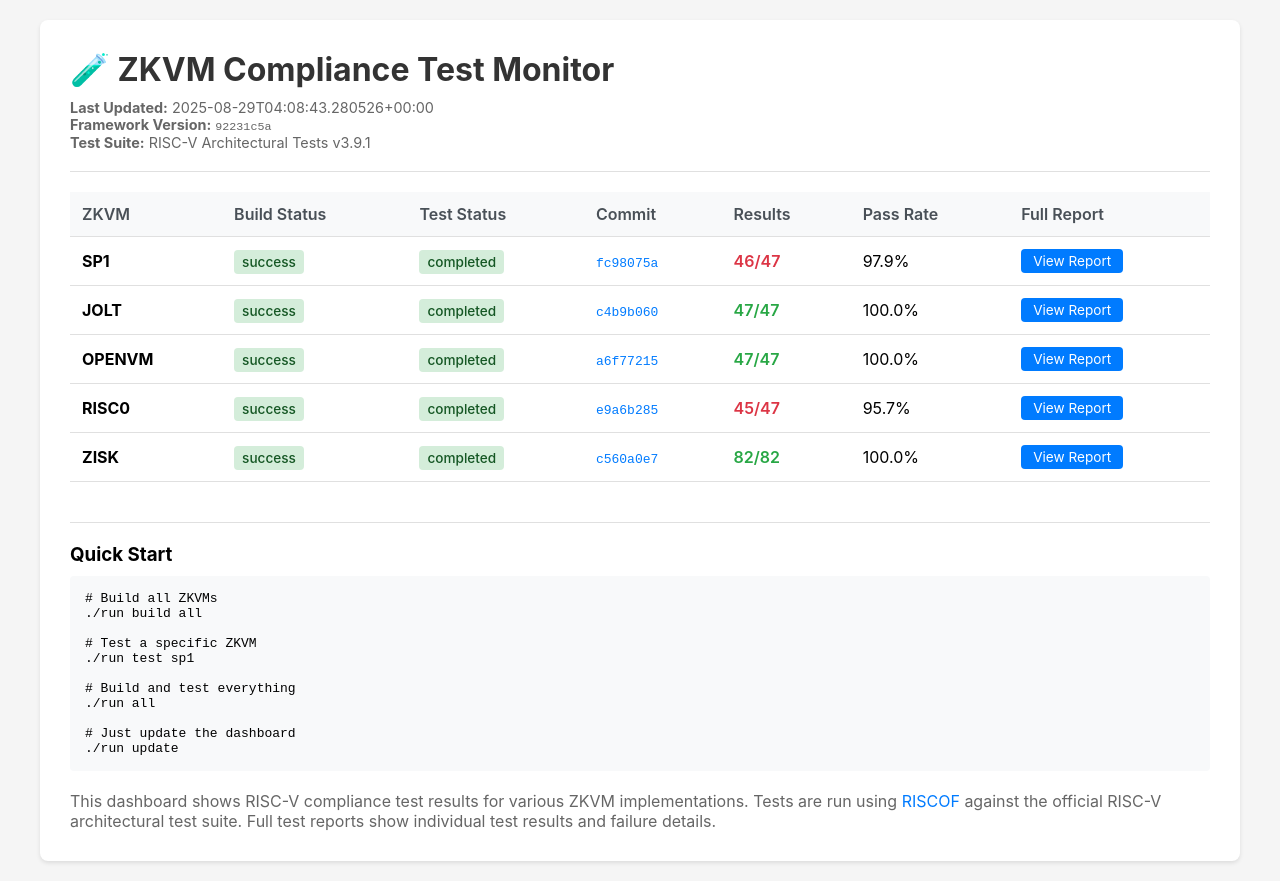
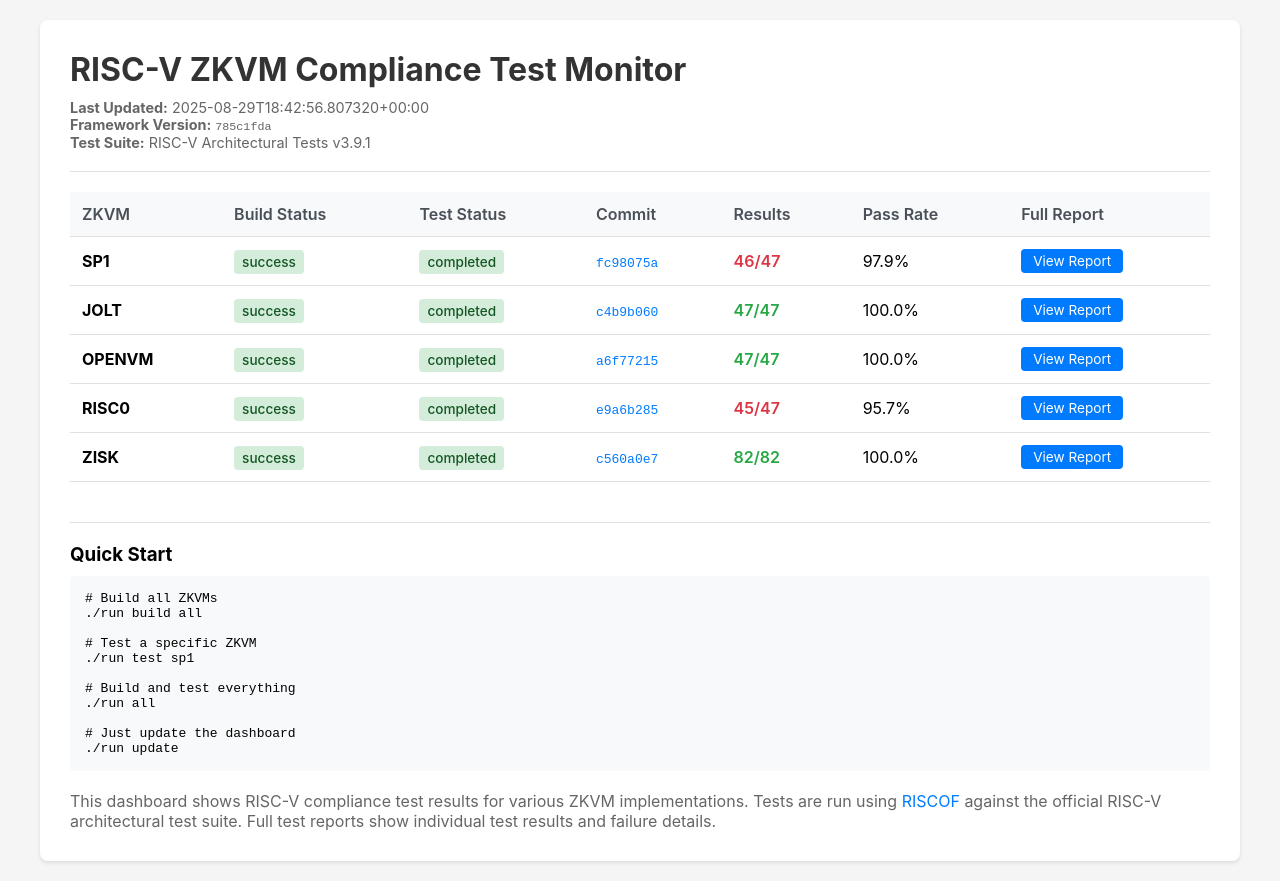
Before and after one commit to eth-act/zkevm-test-monitor, a plain HTML site: page docs/index.html in a window 1280 px wide. Drawn offline with Linux system fonts and the light colour scheme.

Commit message:
update title (regen)

```diff
--- a/docs/index.html
+++ b/docs/index.html
@@ -81,10 +81,10 @@
 </head>
 <body>
     <div class="container">
-        <h1>🧪 ZKVM Compliance Test Monitor</h1>
+        <h1> RISC-V ZKVM Compliance Test Monitor</h1>
         <div class="metadata">
-            <strong>Last Updated:</strong> 2025-08-29T04:08:43.280526+00:00<br>
-            <strong>Framework Version:</strong> <code>92231c5a</code><br>
+            <strong>Last Updated:</strong> 2025-08-29T18:42:56.807320+00:00<br>
+            <strong>Framework Version:</strong> <code>785c1fda</code><br>
             <strong>Test Suite:</strong> RISC-V Architectural Tests v3.9.1
         </div>
 
```
